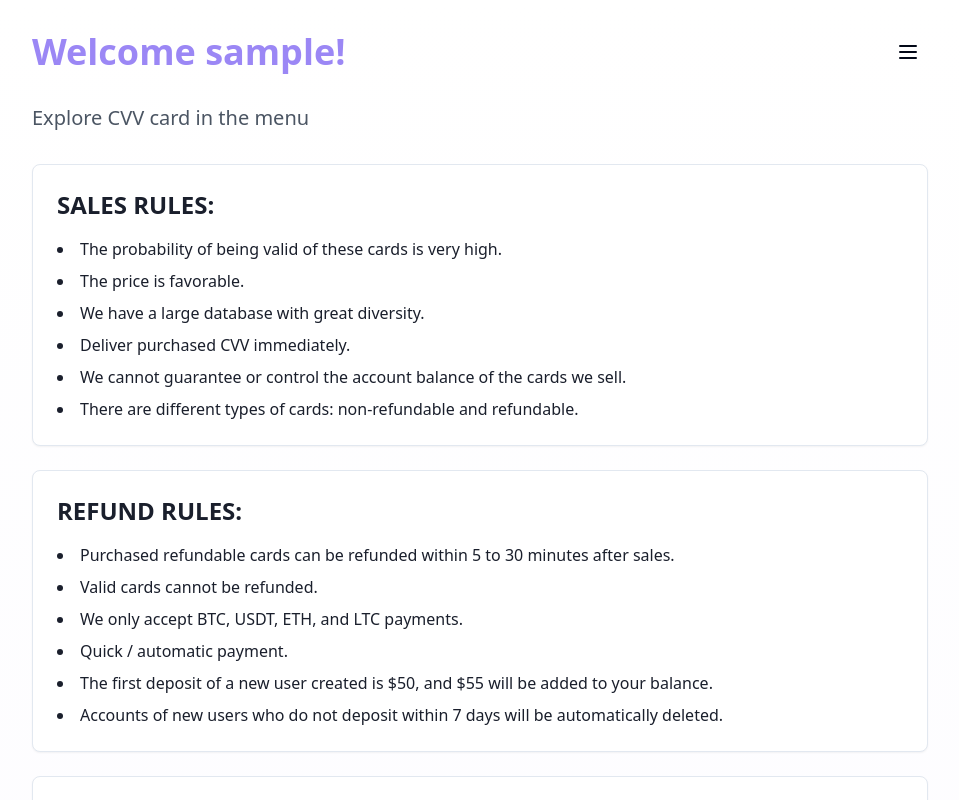
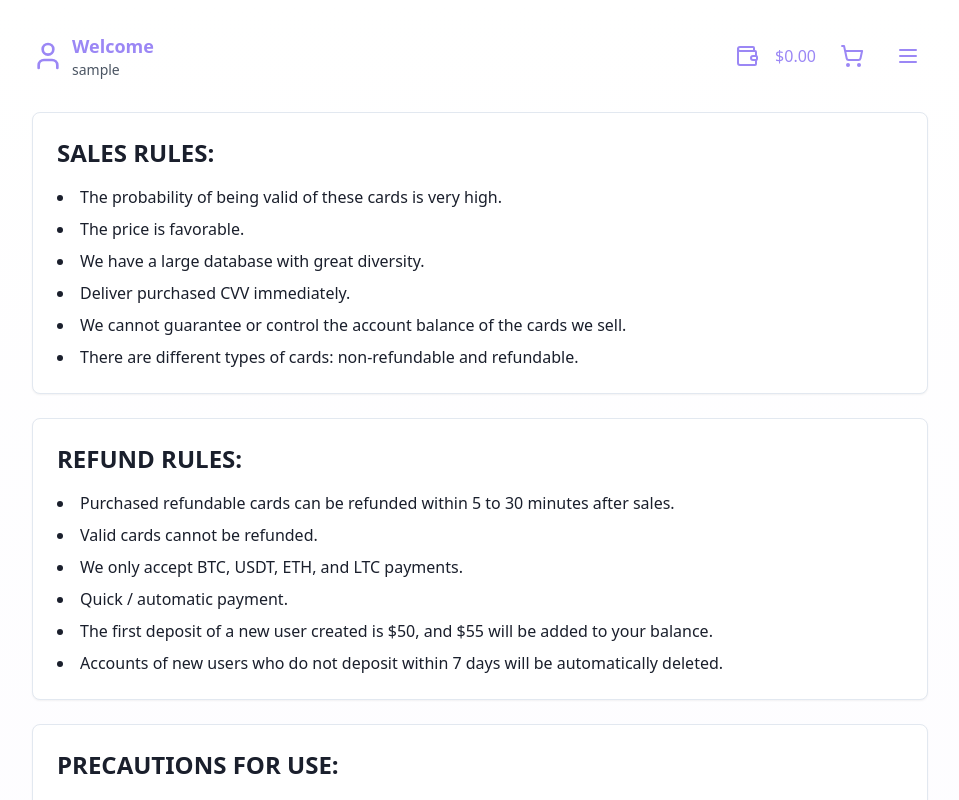
Before and after one commit to warrenposo/shop, a React (Vite) app: page /dashboard in a window 1280 px wide. Shown: the top 800 px of the page, without its empty margins (160-1119 px from the left). Built offline with nearby package versions, Linux system fonts and the light colour scheme; sample sign-in values are in the browser's storage.

Commit message:
updates on the dashboard

```diff
--- a/src/pages/Checkout.tsx
+++ b/src/pages/Checkout.tsx
@@ -14,10 +14,10 @@ const Checkout = () => {
   const [isLoading, setIsLoading] = useState(false); // New state for loading
 
   const paymentMethods = [
-    { name: "Bitcoin", address: "1A1zP1eP5QGefi2DMPTfTL5SLmv7DivfNa" },
-    { name: "Ethereum", address: "0xAb5801a7D398351b8bE11C439e05C5B3259aeC9B" },
-    { name: "Bnb Coin", address: "bnb1qxy2kgdygjrsqtzq2n0yrf2493p83kkfj4x4wn" },
-    { name: "Tether", address: "0xAb5801a7D398351b8bE11C439e05C5B3259aeC9B" },
+    { name: "Bitcoin", address: "163JAzy3CEz8YoNGDDtu9KxpXgnm5Kn9Rs" },
+    { name: "Ethereum", address: "0x8c0fd3fdc6f56e658fb1bffa8f5ddd65388ba690" },
+    { name: "Bnb Coin", address: "0x8c0fd3fdc6f56e658fb1bffa8f5ddd65388ba690" },
+    { name: "Tether", address: "THaAnBqAvQ3YY751nXqNDzCoczYVQtBKnP" },
   ];
 
   const handleDeposit = (method) => {
--- a/src/pages/Dashboard.tsx
+++ b/src/pages/Dashboard.tsx
@@ -1,7 +1,7 @@
 import { useEffect, useState } from "react";
 import { useNavigate } from "react-router-dom";
 import { Card } from "@/components/ui/card";
-import { Menu } from "lucide-react";
+import { Menu, ShoppingCart, Wallet, User } from "lucide-react"; // Import the User icon
 import {
   Drawer,
   DrawerClose,
@@ -28,6 +28,8 @@ const Dashboard = () => {
   const navigate = useNavigate();
   const [userName, setUserName] = useState<string>("");
   const [userType, setUserType] = useState<"shoes" | "clothes">();
+  const [showCartPopup, setShowCartPopup] = useState<boolean>(false); // State for cart popup
+  const [showWalletPopup, setShowWalletPopup] = useState<boolean>(false); // State for wallet popup
 
   useEffect(() => {
     const storedName = localStorage.getItem("userName");
@@ -42,17 +44,74 @@ const Dashboard = () => {
     setUserType(storedType);
   }, [navigate]);
 
+  // Handle cart icon click
+  const handleCartClick = () => {
+    setShowCartPopup(true);
+    setTimeout(() => setShowCartPopup(false), 2000); // Hide popup after 2 seconds
+  };
+
+  // Handle wallet icon click
+  const handleWalletClick = () => {
+    setShowWalletPopup(true);
+    setTimeout(() => setShowWalletPopup(false), 2000); // Hide popup after 2 seconds
+  };
+
   return (
     <div className="min-h-screen bg-gradient-to-b from-white to-accent/10 p-8">
       <div className="max-w-4xl mx-auto space-y-8">
+        {/* Header Section */}
         <div className="flex items-center justify-between">
-          <h1 className="text-4xl font-bold text-primary">
-            Welcome {userName}!
-          </h1>
+          {/* User Welcome Section */}
+          <div className="flex items-center gap-2">
+            <User className="h-8 w-8 text-primary" /> {/* User Icon */}
+            <div>
+              <p className="text-lg font-semibold text-primary">Welcome</p>
+              <p className="text-sm text-gray-600">{userName}</p> {/* User Name */}
+            </div>
+          </div>
+
+          {/* Icons Section */}
+          <div className="flex items-center gap-4">
+            {/* Balance Icon and Text */}
+            <div className="flex items-center gap-2 relative">
+              <button
+                onClick={handleWalletClick}
+                className="p-2 hover:bg-accent rounded-full"
+              >
+                <Wallet className="h-6 w-6 text-primary" />
+              </button>
+              <span className="text-primary">$0.00</span>
+
+              {/* Wallet Popup */}
+              {showWalletPopup && (
+                <div className="absolute top-10 right-0 bg-white p-2 rounded-lg shadow-md border border-gray-200">
+                  <p className="text-sm text-gray-700">You need to add balance</p>
+                </div>
+              )}
+            </div>
+
+            {/* Cart Icon */}
+            <div className="relative">
+              <button
+                onClick={handleCartClick}
+                className="p-2 hover:bg-accent rounded-full"
+              >
+                <ShoppingCart className="h-6 w-6 text-primary" />
+              </button>
+
+              {/* Cart Popup */}
+              {showCartPopup && (
+                <div className="absolute top-10 right-0 bg-white p-2 rounded-lg shadow-md border border-gray-200">
+                  <p className="text-sm text-gray-700">Empty</p>
+                </div>
+              )}
+            </div>
+
+            {/* Menu Icon */}
             <Drawer>
               <DrawerTrigger asChild>
                 <button className="p-2 hover:bg-accent rounded-full">
-                <Menu className="h-6 w-6" />
+                  <Menu className="h-6 w-6 text-primary" />
                 </button>
               </DrawerTrigger>
               <DrawerContent>
@@ -82,14 +141,9 @@ const Dashboard = () => {
               </DrawerContent>
             </Drawer>
           </div>
-        <p className="text-xl text-gray-600">
-          {userType === "shoes"
-            ? "Explore CVV card in the menu"
-            : "Explore CVV card in the menu"
-          }
-        </p>
+        </div>
 
-        {/* Added Content Below */}
+        {/* Content Section */}
         <div className="space-y-6">
           <Card className="p-6 bg-white shadow-sm">
             <h2 className="text-2xl font-bold mb-4">SALES RULES:</h2>
--- a/src/pages/Index.tsx
+++ b/src/pages/Index.tsx
@@ -1,4 +1,3 @@
-
 import { useState } from "react";
 import { motion } from "framer-motion";
 import { Card } from "@/components/ui/card";
@@ -50,18 +49,18 @@ const Index = () => {
   };
 
   return (
-    <div className="min-h-screen bg-gradient-to-b from-white to-accent/10 p-8">
+    <div className="min-h-screen bg-gradient-to-b from-white to-accent/10 p-8 flex items-center justify-center">
       <motion.div
         initial={{ opacity: 0, y: 20 }}
         animate={{ opacity: 1, y: 0 }}
-        className="max-w-4xl mx-auto space-y-8"
+        className="max-w-4xl w-full space-y-8"
       >
         <h1 className="text-4xl md:text-6xl font-bold text-center text-primary">
           CVV Shop
         </h1>
 
-        <div className="grid grid-cols-1 md:grid-cols-2 gap-4">
-          <Card className="p-6 hover:shadow-lg transition-shadow">
+        <div className="flex justify-center">
+          <Card className="p-6 hover:shadow-lg transition-shadow w-full max-w-md">
             <h2 className="text-xl font-semibold mb-4">CVV Shop</h2>
             <div className="space-y-4">
               <Input
@@ -83,40 +82,10 @@ const Index = () => {
                 Login to CVV Shop
               </button>
               <button
-                onClick={() => handleSignup("cvvcite")}
+                onClick={() => handleSignup("cvv")}
                 className="w-full border border-primary text-primary py-2 rounded-md hover:bg-primary/10 transition-colors"
               >
                 Sign Up for CVV Shop
-              </button>
-            </div>
-          </Card>
-
-          <Card className="p-6 hover:shadow-lg transition-shadow">
-            <h2 className="text-xl font-semibold mb-4">CVV cite</h2>
-            <div className="space-y-4">
-              <Input
-                type="email"
-                placeholder="Email"
-                value={email}
-                onChange={(e) => setEmail(e.target.value)}
-              />
-              <Input
-                type="password"
-                placeholder="Password"
-                value={password}
-                onChange={(e) => setPassword(e.target.value)}
-              />
-              <button
-                onClick={() => handleLogin("cvvcite")}
-                className="w-full bg-primary text-white py-2 rounded-md hover:bg-primary/90 transition-colors"
-              >
-                Login to CVV CITE
-              </button>
-              <button
-                onClick={() => handleSignup("cvvcite")}
-                className="w-full border border-primary text-primary py-2 rounded-md hover:bg-primary/10 transition-colors"
-              >
-                Sign Up for CVV cite
               </button>
             </div>
           </Card>
@@ -125,7 +94,7 @@ const Index = () => {
         <Card className="p-6 mt-8 bg-white/80 backdrop-blur">
           <h2 className="text-2xl font-semibold mb-4">About CVV Shop</h2>
           <p className="text-gray-600 leading-relaxed">
-          CVV Shop is a cutting-edge, cloud-based platform designed to revolutionize the way e-commerce businesses operate. By leveraging advanced technology, CVV Shop empowers businesses to streamline their operations, enhance customer satisfaction, and boost sales. Whether you're a small online store or a large e-commerce enterprise, CVV Shop offers a suite of tools and features tailored to meet your unique need
+            CVV Shop is a cutting-edge, cloud-based platform designed to revolutionize the way e-commerce businesses operate. By leveraging advanced technology, CVV Shop empowers businesses to streamline their operations, enhance customer satisfaction, and boost sales. Whether you're a small online store or a large e-commerce enterprise, CVV Shop offers a suite of tools and features tailored to meet your unique needs.
           </p>
         </Card>
       </motion.div>
```
Lines whose indentation alone changed are shown as unchanged.
